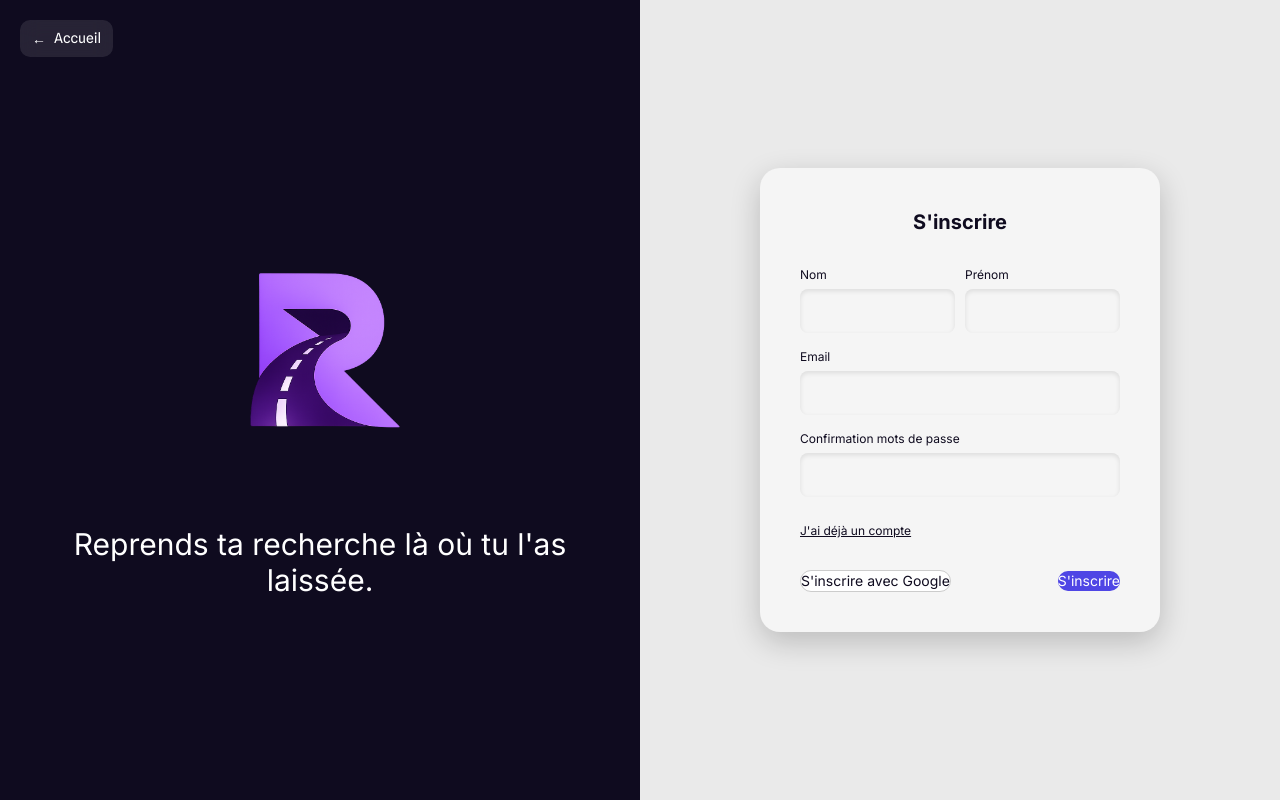
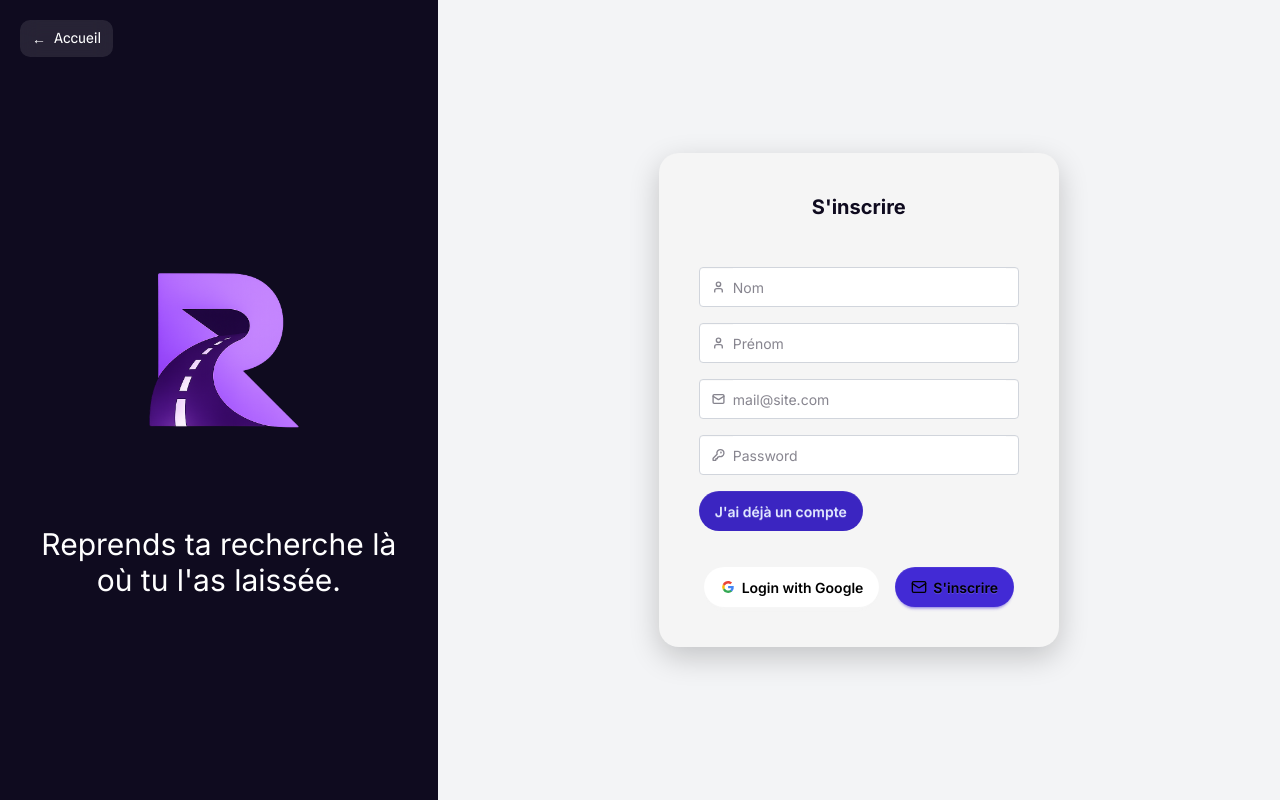
Before and after one commit to quentinpyt/road1job, a Next.js app in the folder road1job_next/: page /Login in a window 1280 px wide. Both pictures are taken after a click on the button "Je n'ai pas encore de compte". Built offline with nearby package versions, Linux system fonts and the light colour scheme; a web font is replaced by a local one.

Commit message:
Ajout des elements dans ui foldre comme input name ou password btn front register revu

```diff
--- a/road1job_next/components/Login_Compenent/CardLogin.tsx
+++ b/road1job_next/components/Login_Compenent/CardLogin.tsx
@@ -2,8 +2,9 @@
 "use client";
 
 import logingoogle from "@/app/api/logingoogle";
-
-
+import EmailInput from "@/components/ui/emailinput";
+import PasswordInput from "@/components/ui/passwordInput";
+import BtnConnection from "@/components/ui/BtnConnection";
 type Childprops = {
     setLogin: React.Dispatch<React.SetStateAction<boolean>>
 }
@@ -15,69 +16,21 @@ export default function CardLogin({setLogin}: Childprops) {
         <div className="form-box flex justify-beetween flex-col items-center gap-6 p-6 bg-white rounded-lg shadow-md w-full md:w-1/2">
           <h1 className="text-xl font-bold">Se connecter</h1>
 
-          <label className="input validator bg-white border border-gray-300 focus:ring-2 focus:ring-blue-500 focus:outline-none">
-          <svg className="h-[1em] opacity-50" xmlns="http://www.w3.org/2000/svg" viewBox="0 0 24 24">
-            <g
-              strokeLinejoin="round"
-              strokeLinecap="round"
-              strokeWidth="2.5"
-              fill="none"
-              stroke="currentColor"
-            >
-              <rect width="20" height="16" x="2" y="4" rx="2"></rect>
-              <path d="m22 7-8.97 5.7a1.94 1.94 0 0 1-2.06 0L2 7"></path>
-            </g>
-          </svg>
-          <input type="email" placeholder="mail@site.com"
-          className="bg-white focus:outline-none "
-          required />
+          <div className="w-full">
+          <EmailInput />
+          </div>
 
-        </label>
-        <div className="validator-hint hidden">Entrer une adresse email valide</div>
-
-        <label className="input validator bg-white border border-gray-300 focus:ring-2 focus:ring-blue-500 focus:outline-none">
-          <svg className="h-[1em] opacity-50 "  xmlns="http://www.w3.org/2000/svg" viewBox="0 0 24 24">
-            <g
-              strokeLinejoin="round"
-              strokeLinecap="round"
-              strokeWidth="2.5"
-              fill="none"
-              stroke="currentColor"
-            >
-              <path
-                d="M2.586 17.414A2 2 0 0 0 2 18.828V21a1 1 0 0 0 1 1h3a1 1 0 0 0 1-1v-1a1 1 0 0 1 1-1h1a1 1 0 0 0 1-1v-1a1 1 0 0 1 1-1h.172a2 2 0 0 0 1.414-.586l.814-.814a6.5 6.5 0 1 0-4-4z"
-              ></path>
-              <circle cx="16.5" cy="7.5" r=".5" fill="currentColor"></circle>
-            </g>
-          </svg>
-          <input
-            type="password"
-            required
-            placeholder="Password"
-            minLength ={8}
-            pattern="(?=.*\d)(?=.*[a-z])(?=.*[A-Z]).{8,}"
-            title="Must be more than 8 characters, including number, lowercase letter, uppercase letter"
-            className="bg-white focus:outline-none "
-          />
-        </label>
-        <p className="validator-hint hidden ">
-          Password devrait contenir : <br />Minimum 8 characters <br />Au moins un chiffre <br />Au moins une lettre minuscule <br />Au moins une lettre majuscule
-        </p>
+          <div className="w-full">
+          <PasswordInput />
+          </div>
 
           <button type="button" className="btn btn-active btn-primary " onClick={() => setLogin(false)}>
             Je n'ai pas encore de compte
           </button>
 
-          <div className="actions flex flex-col md:flex-row gap-4">
-            <button className="btn bg-white text-black border-[#e5e5e5]" onClick={logingoogle}>
-              <svg aria-label="Google logo" width="16" height="16" xmlns="http://www.w3.org/2000/svg" viewBox="0 0 512 512"><g><path d="m0 0H512V512H0" fill="#fff"></path><path fill="#34a853" d="M153 292c30 82 118 95 171 60h62v48A192 192 0 0190 341"></path><path fill="#4285f4" d="m386 400a140 175 0 0053-179H260v74h102q-7 37-38 57"></path><path fill="#fbbc02" d="m90 341a208 200 0 010-171l63 49q-12 37 0 73"></path><path fill="#ea4335" d="m153 219c22-69 116-109 179-50l55-54c-78-75-230-72-297 55"></path></g></svg>
-              Login with Google
-            </button>
-            <button className="btn btn-primary text-black border-[#e5e5e5]">
-              <svg aria-label="Email icon" width="16" height="16" xmlns="http://www.w3.org/2000/svg" viewBox="0 0 24 24"><g strokeLinejoin="round" strokeLinecap="round" strokeWidth="2" fill="none" stroke="black"><rect width="20" height="16" x="2" y="4" rx="2"></rect><path d="m22 7-8.97 5.7a1.94 1.94 0 0 1-2.06 0L2 7"></path></g></svg>
-              Login with Email
-            </button>
-          </div>
+        <BtnConnection>
+          Se connecter
+        </BtnConnection>
         </div>
       </div>)
 }
--- a/road1job_next/components/Login_Compenent/CardRegister.tsx
+++ b/road1job_next/components/Login_Compenent/CardRegister.tsx
@@ -1,6 +1,9 @@
 
 "use client";
-
+import EmailInput from "@/components/ui/emailinput";
+import PasswordInput from "@/components/ui/passwordInput";
+import BtnConnection from "@/components/ui/BtnConnection";
+import NameInput from "@/components/ui/NameInput";
 type Childprops = {
     setLogin: React.Dispatch<React.SetStateAction<boolean>>
 }
@@ -8,46 +11,36 @@ type Childprops = {
 
 export default function CardRegister({setLogin}: Childprops) {
     return (
-              <div className="auth-right">
-        <div className="form-box">
+              <div className="flex flex-col items-center justify-center min-h-screen bg-gray-100 w-full mx-auto">
+        <img src="/logo_1.png" alt="logo" className="w-20 h-20 mx-auto mb-4 md:hidden"></img>
+        <div className="form-box flex flex-col items-center gap-4 p-6 bg-white rounded-lg shadow-md w-full md:w-1/2">
           <h1 className="text-xl font-bold">S'inscrire</h1>
 
-          <div className="row">
-            <div className="input-group">
-              <label>Nom</label>
-              <input type="text"></input>
-            </div>
-
-            <div className="input-group">
-              <label>Prénom</label>
-              <input type="text"></input>
-            </div>
+          <div className="w-full">
+            <NameInput placeholder="Nom" />
+          </div>
+          <div className="w-full">
+            <NameInput placeholder="Prénom" />
           </div>
 
-          <div className="input-group">
-            <label>Email</label>
-            <input type="email"></input>
+          <div className="w-full">
+          <EmailInput />
           </div>
 
-          <div className="input-group">
-            <label>Confirmation mots de passe</label>
-            <input type="password"></input>
+          <div className="w-full">
+          <PasswordInput />
           </div>
 
-          <button type="button" className="link" onClick={() => setLogin(true)}>
+        <div className="w-full">
+          <button type="button" className="btn btn-active btn-primary " onClick={() => setLogin(true)}>
             J'ai déjà un compte
           </button>
-
-          <div className="actions">
-            <button type="button" className="google text-sm">
-              S'inscrire avec Google
-            </button>
-            <button type="button" className="primary text-sm">
-              S'inscrire
-            </button>
-          </div>
         </div>
-      </div>
+        <BtnConnection>
+          S'inscrire
+        </BtnConnection>
+        </div>
+    </div>
     );
 
 }
--- /dev/null
+++ b/road1job_next/components/ui/BtnConnection.tsx
@@ -0,0 +1,20 @@
+
+import logingoogle from "@/app/api/logingoogle";
+type Childprops = {
+    children: React.ReactNode
+}
+export default function BtnConnection(props: Childprops) {
+    return(
+
+                  <div className="actions flex flex-col md:flex-row gap-4">
+                    <button className="btn bg-white text-black border-[#e5e5e5]" onClick={logingoogle}>
+                      <svg aria-label="Google logo" width="16" height="16" xmlns="http://www.w3.org/2000/svg" viewBox="0 0 512 512"><g><path d="m0 0H512V512H0" fill="#fff"></path><path fill="#34a853" d="M153 292c30 82 118 95 171 60h62v48A192 192 0 0190 341"></path><path fill="#4285f4" d="m386 400a140 175 0 0053-179H260v74h102q-7 37-38 57"></path><path fill="#fbbc02" d="m90 341a208 200 0 010-171l63 49q-12 37 0 73"></path><path fill="#ea4335" d="m153 219c22-69 116-109 179-50l55-54c-78-75-230-72-297 55"></path></g></svg>
+                      Login with Google
+                    </button>
+                    <button className="btn btn-primary text-black border-[#e5e5e5]">
+                      <svg aria-label="Email icon" width="16" height="16" xmlns="http://www.w3.org/2000/svg" viewBox="0 0 24 24"><g strokeLinejoin="round" strokeLinecap="round" strokeWidth="2" fill="none" stroke="black"><rect width="20" height="16" x="2" y="4" rx="2"></rect><path d="m22 7-8.97 5.7a1.94 1.94 0 0 1-2.06 0L2 7"></path></g></svg>
+                      {props.children}
+                    </button>
+                  </div>
+    )
+}
--- /dev/null
+++ b/road1job_next/components/ui/NameInput.tsx
@@ -0,0 +1,41 @@
+
+
+type Props = {
+    placeholder: string
+};
+
+
+export default function NameInput(props: Props) {
+    return(
+        <div>
+        <label className="input validator bg-white border border-gray-300 focus:ring-2 focus:ring-blue-500 focus:outline-none">
+            <svg className="h-[1em] opacity-50" xmlns="http://www.w3.org/2000/svg" viewBox="0 0 24 24">
+              <g
+                strokeLinejoin="round"
+                strokeLinecap="round"
+                strokeWidth="2.5"
+                fill="none"
+                stroke="currentColor"
+              >
+                <path d="M19 21v-2a4 4 0 0 0-4-4H9a4 4 0 0 0-4 4v2"></path>
+                <circle cx="12" cy="7" r="4"></circle>
+              </g>
+            </svg>
+            <input
+              type="text"
+              required
+              placeholder={props.placeholder}
+              pattern="[A-Za-z][A-Za-z0-9\-]*"
+              minLength={3}
+              maxLength={30}
+              title="Quelque chose entre 3 et 30 caractères, commençant par une lettre et ne contenant que des lettres, des chiffres ou des tirets"
+              className="bg-white focus:outline-none "
+            />
+          </label>
+          <p className="validator-hint hidden">
+            Quelque chose entre 3 et 30 caractères, commençant par une lettre et ne
+            <br /> contenant que des lettres, des chiffres ou des tirets
+          </p>
+          </div>
+    )
+}
--- /dev/null
+++ b/road1job_next/components/ui/emailinput.tsx
@@ -0,0 +1,28 @@
+
+
+
+export default function EmailInput() {
+    return (
+        <div>
+        <label className="input validator bg-white border border-gray-300 focus:ring-2 focus:ring-blue-500 focus:outline-none">
+          <svg className="h-[1em] opacity-50" xmlns="http://www.w3.org/2000/svg" viewBox="0 0 24 24">
+            <g
+              strokeLinejoin="round"
+              strokeLinecap="round"
+              strokeWidth="2.5"
+              fill="none"
+              stroke="currentColor"
+            >
+              <rect width="20" height="16" x="2" y="4" rx="2"></rect>
+              <path d="m22 7-8.97 5.7a1.94 1.94 0 0 1-2.06 0L2 7"></path>
+            </g>
+          </svg>
+          <input type="email" placeholder="mail@site.com"
+          className="bg-white focus:outline-none "
+          required />
+
+        </label>
+        <div className="validator-hint hidden">Entrer une adresse email valide</div>
+        </div>
+    )
+}
--- /dev/null
+++ b/road1job_next/components/ui/passwordInput.tsx
@@ -0,0 +1,37 @@
+
+
+
+export default function PasswordInput() {
+    return(
+    <div>
+    <label className="input validator bg-white border border-gray-300 focus:ring-2 focus:ring-blue-500 focus:outline-none">
+          <svg className="h-[1em] opacity-50 "  xmlns="http://www.w3.org/2000/svg" viewBox="0 0 24 24">
+            <g
+              strokeLinejoin="round"
+              strokeLinecap="round"
+              strokeWidth="2.5"
+              fill="none"
+              stroke="currentColor"
+            >
+              <path
+                d="M2.586 17.414A2 2 0 0 0 2 18.828V21a1 1 0 0 0 1 1h3a1 1 0 0 0 1-1v-1a1 1 0 0 1 1-1h1a1 1 0 0 0 1-1v-1a1 1 0 0 1 1-1h.172a2 2 0 0 0 1.414-.586l.814-.814a6.5 6.5 0 1 0-4-4z"
+              ></path>
+              <circle cx="16.5" cy="7.5" r=".5" fill="currentColor"></circle>
+            </g>
+          </svg>
+          <input
+            type="password"
+            required
+            placeholder="Password"
+            minLength ={8}
+            pattern="(?=.*\d)(?=.*[a-z])(?=.*[A-Z]).{8,}"
+            title="Must be more than 8 characters, including number, lowercase letter, uppercase letter"
+            className="bg-white focus:outline-none "
+          />
+        </label>
+        <p className="validator-hint hidden ">
+          Password devrait contenir : <br />Minimum 8 characters <br />Au moins un chiffre <br />Au moins une lettre minuscule <br />Au moins une lettre majuscule
+        </p>
+        </div>
+        )
+}
```
